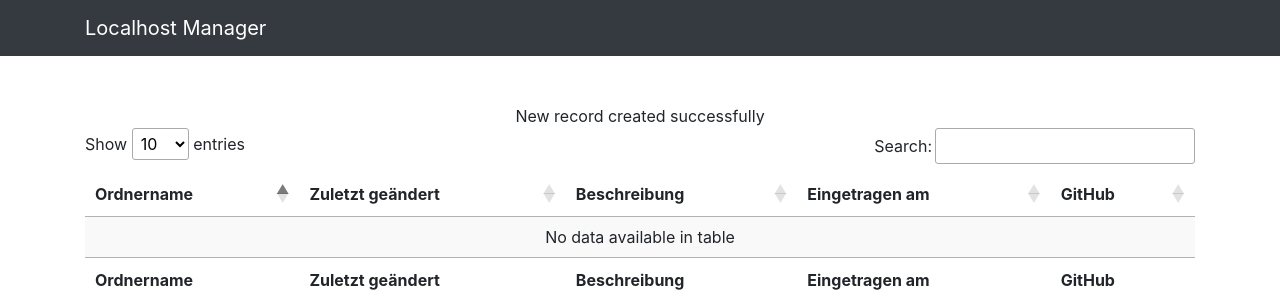
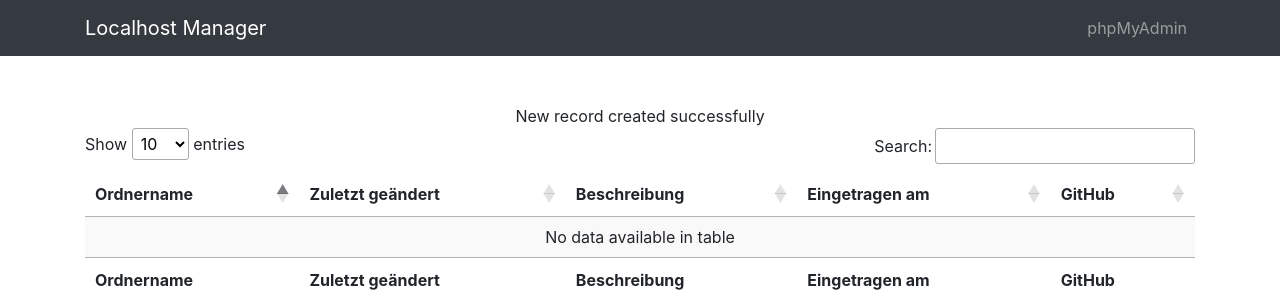
Before and after one commit to eliareutlinger/Localhost-Manager, a PHP site: page / in a window 1280 px wide. Shown: the top 300 px of the page. Run offline with PHP 8.4, Linux system fonts and the light colour scheme; data comes from the database, SQL or seed files in the repository; some libraries are stand-ins or nearby versions.

Commit message:
Added a phpMyAdmin Link
Added a phpMyAdmin Link

```diff
--- a/index.php
+++ b/index.php
@@ -41,6 +41,9 @@
         </button>
 			<div class="collapse navbar-collapse" id="navbarResponsive">
 				<ul class="navbar-nav ml-auto">
+					<li class="nav-item">
+						<a class="nav-link" href="/phpmyadmin">phpMyAdmin</a>
+					</li>
 				</ul>
 			</div>
 		</div>
@@ -123,6 +126,7 @@
 											}
 
 										} else {
+
 											echo "<tr>";
 											echo "<td id='" . $data['ID'] . "'><a href='$entry'>$entry</a></td>";
 											echo "<td id='" . $data['ID'] . "'>" . (date ("d.m.Y H:i", filemtime($entry))) . "</td>";
@@ -136,6 +140,7 @@
 											}
 
 											echo "</tr>";
+
 										}
 
 
```
